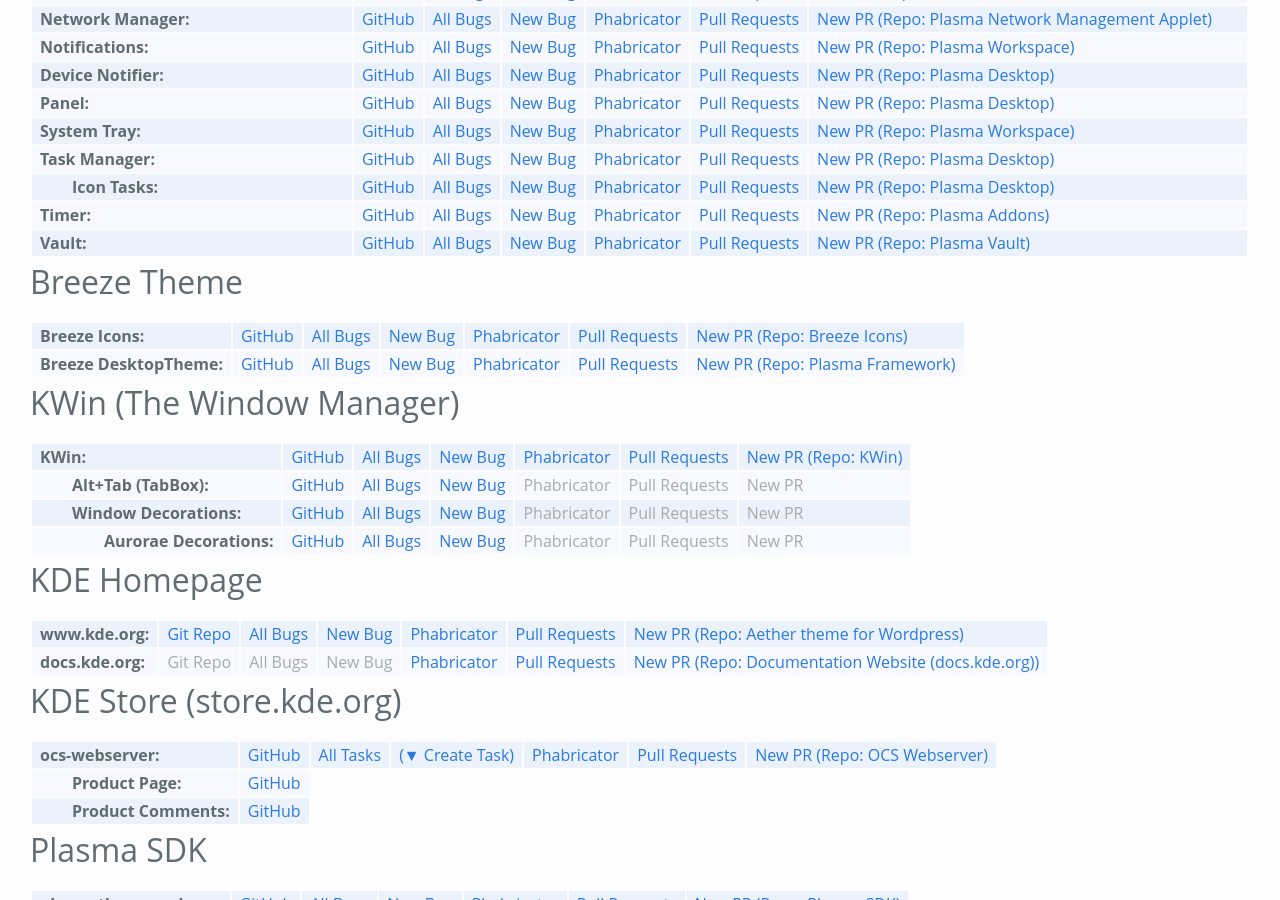
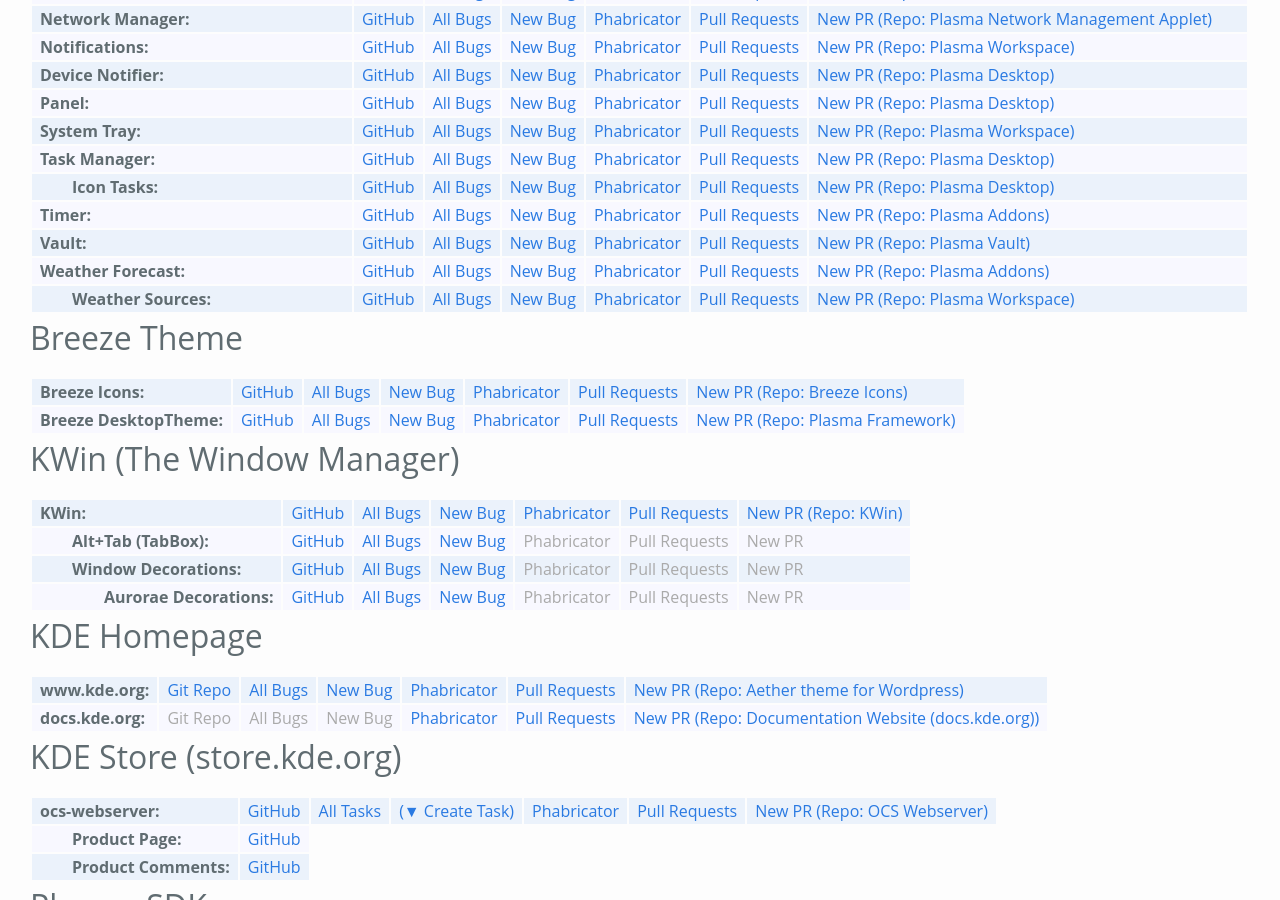
Before and after one commit to Zren/zren.github.io, a Jekyll site: the page built from kde_repos.md, in a window 1280 px wide and 900 px high, scrolled down 882 px. Built offline with Jekyll 4.4.1, drawn with Linux system fonts in a browser that asks for light colours.

Commit message:
Add weather applet.
Not sure if weather sources bug section in plasmashell&component=Weather is only for ions. Looks like both sections are a weather catch all.

```diff
--- a/kde_repos.md
+++ b/kde_repos.md
@@ -309,6 +309,23 @@
 			phabDiffQuery='xviPAQ7cuNOx'
 		%}
 	</tr>
+	<tr>
+		{% include kdeRepo.html
+			repoName='Weather Forecast'
+			githubLink='https://github.com/KDE/kdeplasma-addons/blob/master/applets/weather'
+			product='kdeplasma-addons&component=weather'
+			phabRepo='kdeplasma-addons'
+			phabRepoName='Plasma Addons'
+			phabDiffQuery='iwcJtI0heMfD'
+		%}
+	</tr>
+	<tr class="indent">
+		{% include kdeRepoWorkspace.html
+			repoName='Weather Sources'
+			githubLink='https://github.com/KDE/plasma-workspace/tree/master/dataengines/weather/ions'
+			product='plasmashell&component=Weather'
+		%}
+	</tr>
 </table>
 
 
```
